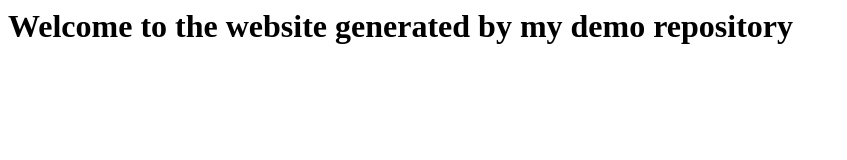
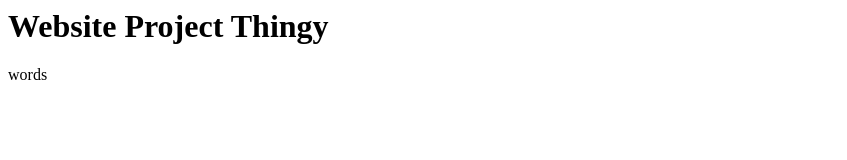
Before and after one commit to MorseMaster/morsegame.github.io, a website: page index.html in a window 1280 px wide. Shown: the whole page, without its empty margins (0-847 px from the left). Drawn offline with Linux system fonts and the light colour scheme.

Commit message:
FirstUpdate index.html

```diff
--- a/index.html
+++ b/index.html
@@ -1 +1,8 @@
-<h1>Welcome to the website generated by my demo repository</h1>
+<html>
+  <head>
+    <h1>Website Project Thingy</h1>
+  </head>
+  <body>
+    <text>words</text>
+  </body>
+</html>
```
